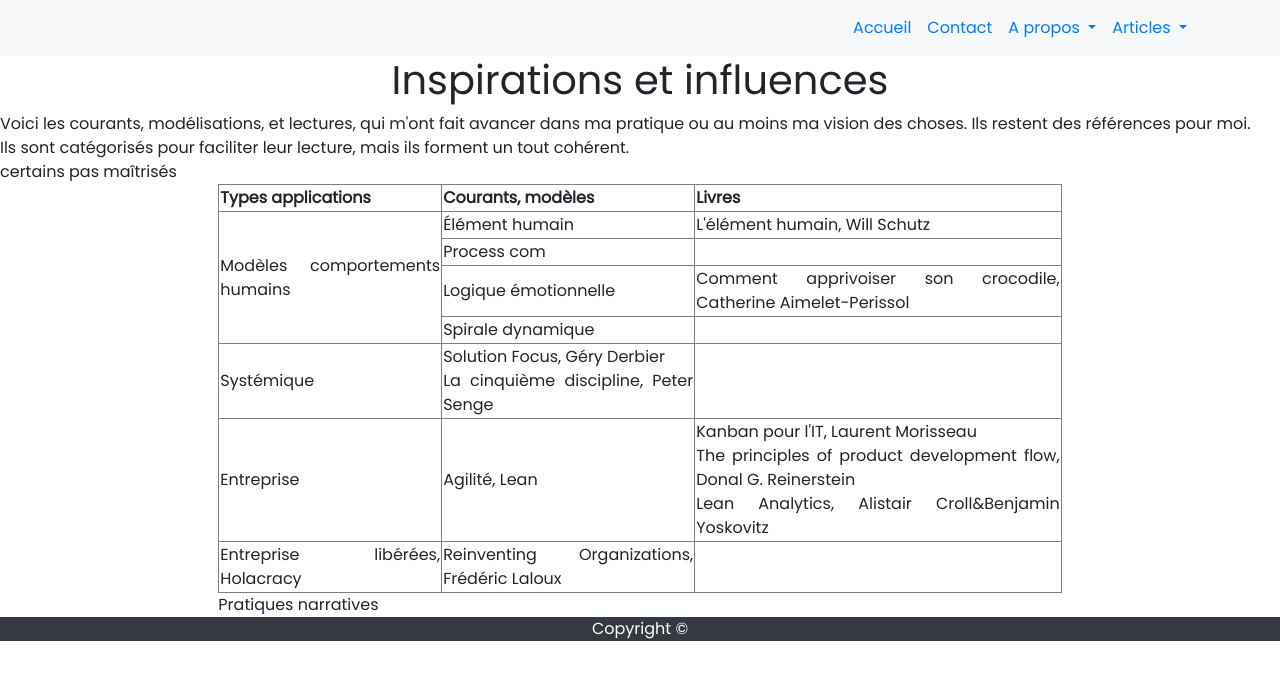
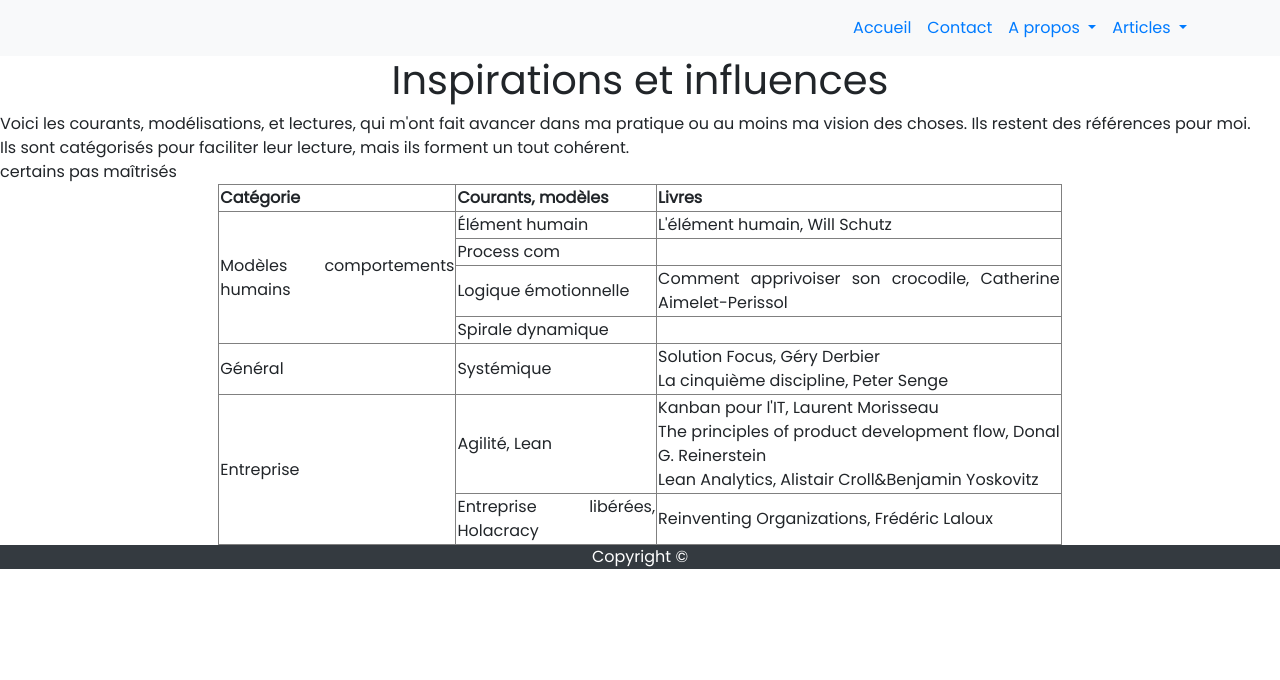
Before and after one commit to OrgaEvolutions/Nathoup.github.io, a Jekyll site: the page built from inspirations.html, in a window 1280 px wide. Shown: the top 680 px of the page. Built offline with Jekyll 4.4.1, drawn with Linux system fonts in a browser that asks for light colours; nearby versions of some CDN libraries; some web fonts are replaced.

Commit message:
Update inspirations.html

```diff
--- a/inspirations.html
+++ b/inspirations.html
@@ -13,16 +13,14 @@
   <div class="col-md-8 mx-auto">
     <table  border="1px">
     <tr>
-      <th><b>Types applications</b></th>
+      <th><b>Catégorie</b></th>
       <th><b>Courants, modèles</b></th>
       <th><b>Livres</b></th>
     </tr>
     <tr>
-      <td rowspan="5">
+      <td rowspan=4>
         Modèles comportements humains
       </td>
-    </tr>
-    <tr>
       <td>Élément humain</td>
       <td>L'élément humain, Will Schutz</td>
     </tr>
@@ -43,17 +41,16 @@
     </tr>
 
     <tr>
+      <td>Général</td>
       <td>Systémique</td>
       <td>Solution Focus, Géry Derbier
         <br>La cinquième discipline, Peter Senge</td>
     </tr>
 
     <tr>
-      <td rowspan="2">
+      <td rowspan=2>
         Entreprise
       </td>
-    </tr>
-    <tr>
       <td>Agilité, Lean</td>
       <td>Kanban pour l'IT, Laurent Morisseau
         <br>The principles of product development flow, Donal G. Reinerstein
@@ -61,14 +58,11 @@
       </td>
     </tr>
 
-
     <tr>
       <td>Entreprise libérées, Holacracy</td>
       <td>Reinventing Organizations, Frédéric Laloux</td>
     </tr>
     </table>
-  Pratiques narratives
-
 
   </div>
 </div>
```
